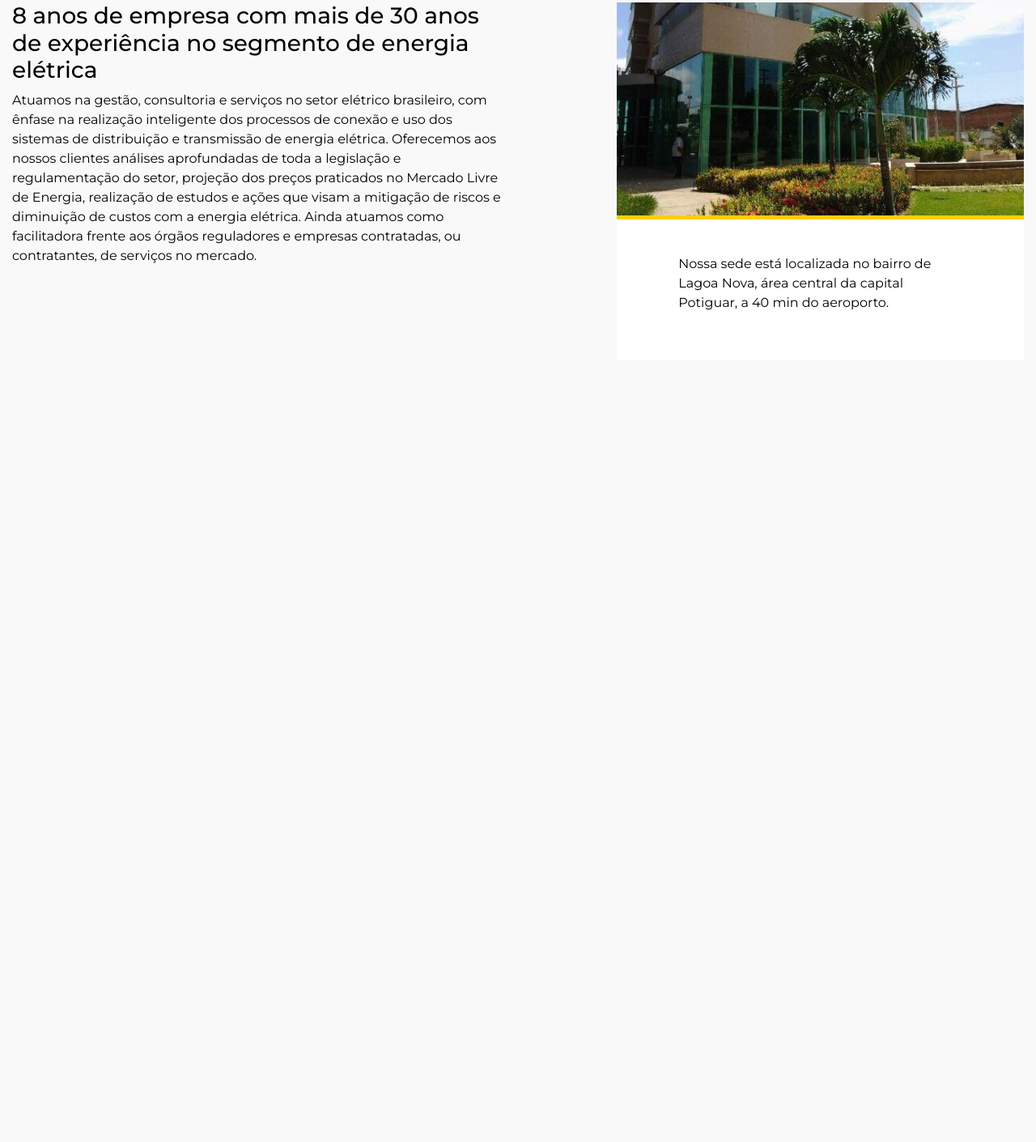
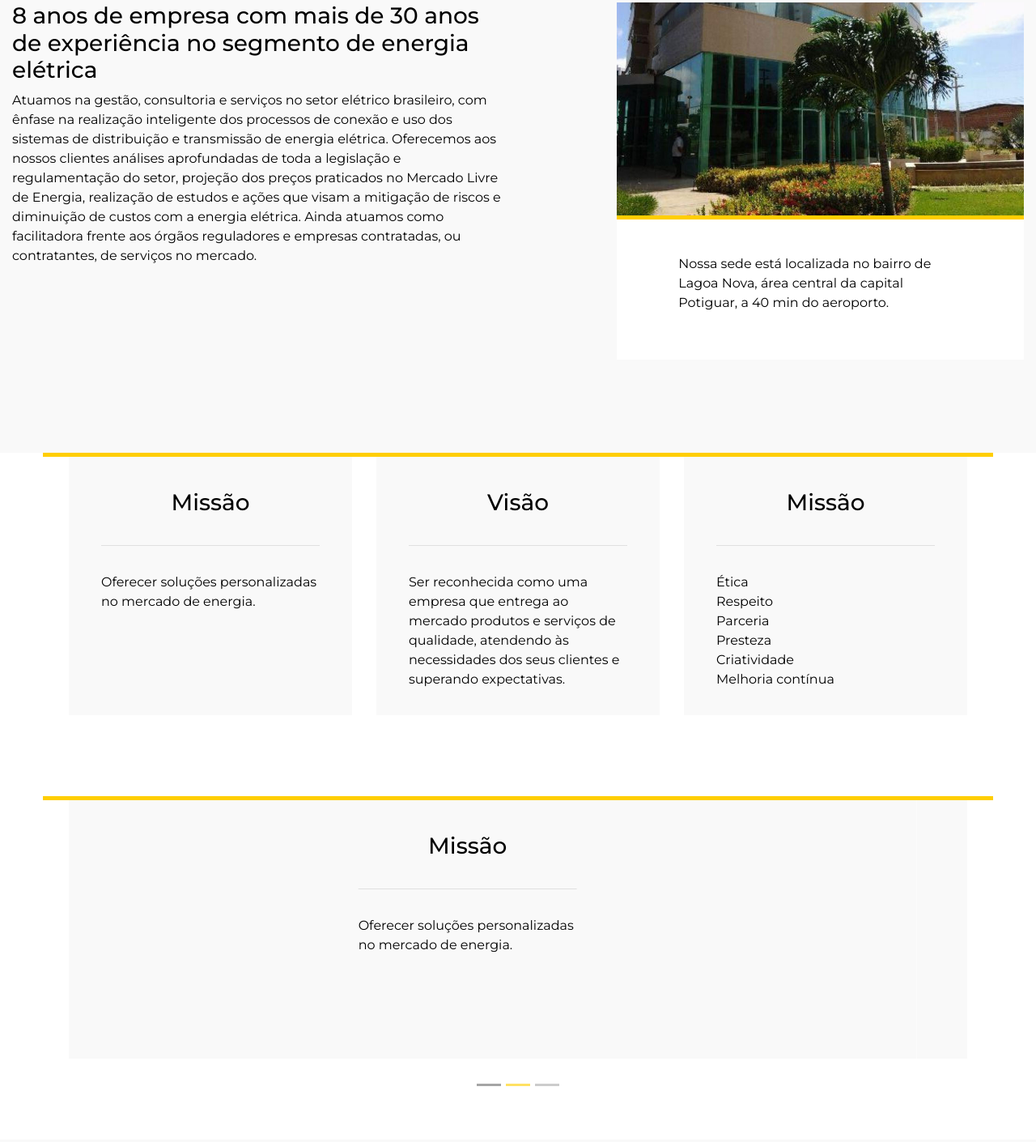
Before and after one commit to elionaimelo/iconeenergia, a website: page src/html/sobre.html in a window 1280 px wide. Shown: the part 546-1956 px from the top of the page at 81% size. Before the commit the page ends 990 px from the top, so only its background shows below. Drawn offline with nearby package versions, Linux system fonts and the light colour scheme; files that its build step writes are made by us from their sources; files whose address does not match are found by name.

Commit message:
section 3 concluida

```diff
--- /dev/null
+++ b/src/html/partials/sobre/section3.html
@@ -0,0 +1,77 @@
+<section id="section3" class="d-none d-md-block">
+  <div class="container">
+    <div class="row">
+      <div class="col-md-4">
+        <div class="infor">
+          <div>
+            <h3 class="text-center">Missão</h3>
+            <p>Oferecer soluções personalizadas no mercado de energia.</p>
+          </div>
+        </div>
+      </div>
+      <div class="col-md-4">
+        <div class="infor">
+          <div>
+            <h3 class="text-center">Visão</h3>
+            <p>
+              Ser reconhecida como uma empresa que entrega ao mercado produtos e
+              serviços de qualidade, atendendo às necessidades dos seus clientes
+              e superando expectativas.
+            </p>
+          </div>
+        </div>
+      </div>
+      <div class="col-md-4">
+        <div class="infor">
+          <div>
+            <h3 class="text-center">Missão</h3>
+            <p>Ética<br/>
+              Respeito<br/>
+              Parceria<br/>
+              Presteza<br/>
+              Criatividade<br/>
+              Melhoria contínua</p>
+          </div>
+        </div>
+      </div>
+    </div>
+  </div>
+</section>
+
+<section id="section3">
+  <div class="container">
+    <div id="carouselExampleIndicators" class="carousel slide" data-ride="carousel">
+      <ol class="carousel-indicators">
+        <li data-target="#carouselExampleIndicators" data-slide-to="0" class="active"></li>
+        <li data-target="#carouselExampleIndicators" data-slide-to="1"></li>
+        <li data-target="#carouselExampleIndicators" data-slide-to="2"></li>
+      </ol>
+      <div class="carousel-inner">
+        <div class="carousel-item active">
+          <div class="infor">
+            <div>
+              <h3 class="text-center">Missão</h3>
+              <p>Oferecer soluções personalizadas no mercado de energia.</p>
+            </div>
+          </div>
+        </div>
+        <div class="carousel-item">
+          <div class="infor">
+            <div>
+              <h3 class="text-center">Missão</h3>
+              <p>Oferecer soluções personalizadas no mercado de energia.</p>
+            </div>
+          </div>
+        </div>
+        <div class="carousel-item">
+          <div class="infor">
+            <div>
+              <h3 class="text-center">Missão</h3>
+              <p>Oferecer soluções personalizadas no mercado de energia.</p>
+            </div>
+          </div>
+        </div>
+      </div>
+    </div>
+  </div>
+</section>
--- a/src/html/sobre.html
+++ b/src/html/sobre.html
@@ -23,6 +23,9 @@
 
     @@include('./partials/sobre/section1.html')
     @@include('./partials/sobre/section2.html')
+    @@include('./partials/sobre/section3.html')
+
+    @@include('./partials/footer.html')
 
   </div>
   <!-- End content -->
--- a/src/scss/custom/pages/sobre.scss
+++ b/src/scss/custom/pages/sobre.scss
@@ -13,6 +13,7 @@
 
   #section2 {
     padding-top: 99px;
+    padding-bottom: 115px;
     .label-pic {
       background-color: white;
       border-top: 5px solid $amarelo;
@@ -31,10 +32,53 @@
       margin-left: 8.33333%;
     }
   }
-}
 
-@media (min-width: 768px) {
-  .flex-md-equal > * {
-    flex: 1;
+  #section3 {
+    background-color: white;
+    padding-bottom: 100px;
+
+    &:before {
+      content: '';
+      display: block;
+      height: 5px;
+      background-color: $amarelo;
+      width: 100%;
+      width: 91.7%;
+      margin-right: auto;
+      margin-left: auto;
+    }
+
+    .carousel-indicators {
+      bottom: -60px;
+      li {
+        background-color: rgba($color: #000000, $alpha: .4);
+      }
+      .active {
+        background-color: $amarelo;
+      }
+    }
+
+    .infor {
+      margin-top: -5px;
+      border-top: 5px solid $amarelo;
+      height: 324px;
+      background-color: #F9F9F9;
+
+      div {
+        max-width: 270px;
+        display: block;
+        margin: auto;
+      }
+
+      h3 {
+        margin-top: 40px;
+      }
+
+      p {
+        border-top: 1px solid rgba($color: #000000, $alpha: 0.1);
+        padding-top: 33px;
+        margin-top: 35px;
+      }
+    }
   }
 }
```
